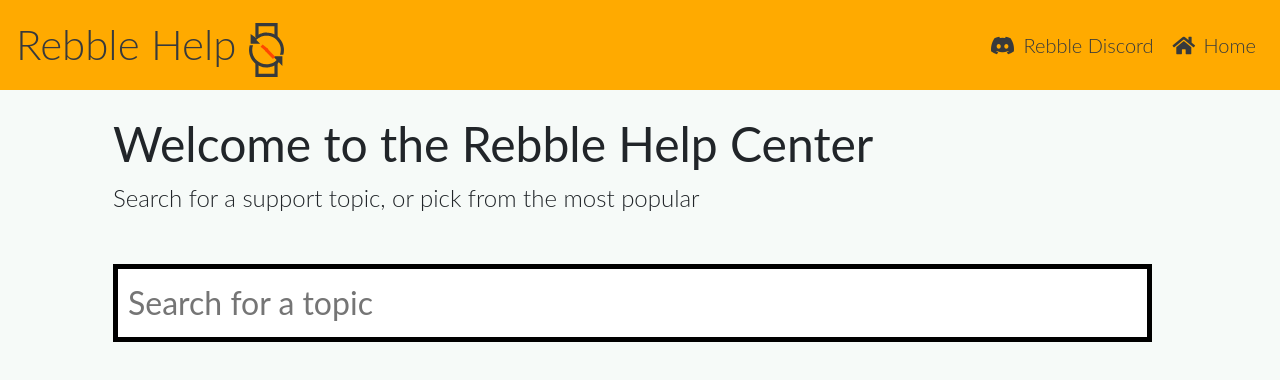
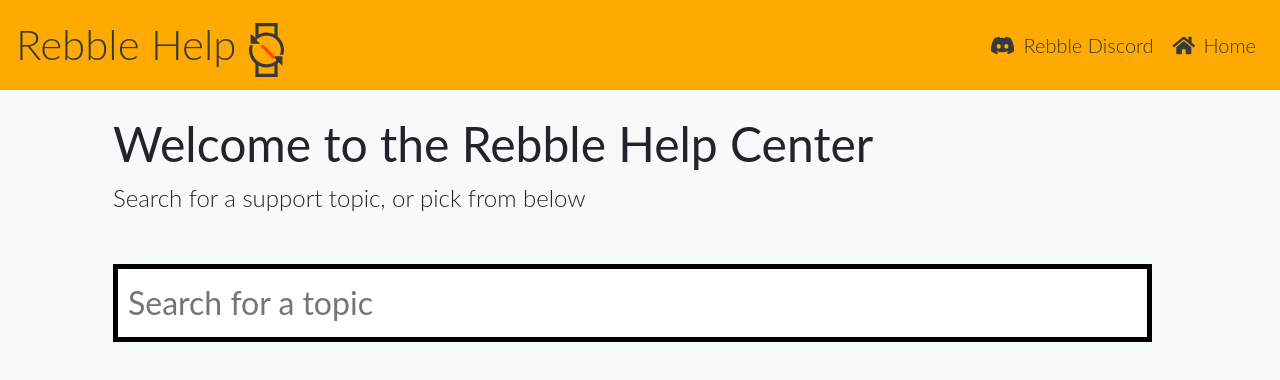
Before and after one commit to pebble-dev/rebble-help, a Jekyll site: the page built from index.html, in a window 1280 px wide. Shown: the top 380 px of the page. Built offline with Jekyll 4.4.1, drawn with Linux system fonts in a browser that asks for light colours; nearby versions of some CDN libraries.

Commit message:
Minor reword

```diff
--- a/index.html
+++ b/index.html
@@ -9,7 +9,7 @@ permalink: /
 <div class="container">
     <div class="row">
       <h1> Welcome to the Rebble Help Center </h1>
-      <div class="lite">Search for a support topic, or pick from the most popular</div>
+      <div class="lite">Search for a support topic, or pick from below</div>
     </div>
     <div class="row">
       <br><br>
```
